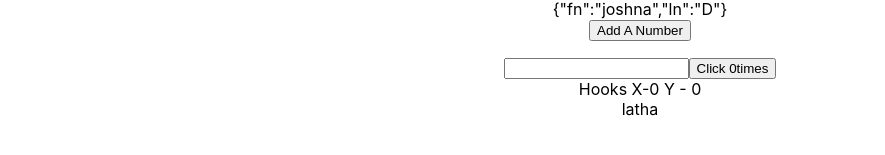
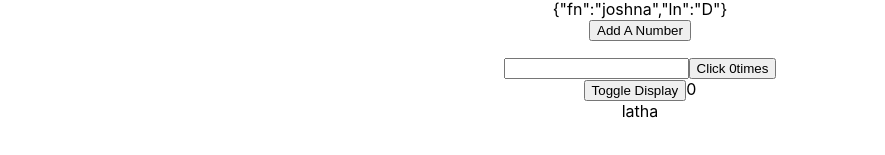
Before and after one commit to lathadkc/myfirstreact, a React (Create React App) app: page / in a window 1280 px wide. Shown: the part 193-348 px from the top of the page, without its empty margins (0-885 px from the left). Built offline with nearby package versions, Linux system fonts and the light colour scheme.

Commit message:
added useEffect cleanUp code

```diff
--- a/src/App.js
+++ b/src/App.js
@@ -6,6 +6,7 @@
 import HookCounter4 from './components/HookCounter4';
 import HookCounterOne from './components/HookCounterOne';
 import HookMouse from './components/Hook Mouse';
+import MouseContainer from './components/MouseContainer';
 
 
 function App() {
@@ -15,7 +16,8 @@
     <HookcounterThree></HookcounterThree>
     <HookCounter4></HookCounter4>
     <HookCounterOne></HookCounterOne>
-    <HookMouse></HookMouse>
+  {/* <HookMouse></HookMouse> */}
+  <MouseContainer></MouseContainer>
         latha
     </div>
   );
--- /dev/null
+++ b/src/components/MouseContainer.js
@@ -0,0 +1,15 @@
+import React, { useState } from 'react'
+import HookMouse from './Hook Mouse'
+
+const MouseContainer = () => {
+    const [display, setDisplay] = useState(0)
+
+    return (
+        <div>
+            <button onClick = {() => setDisplay(!display) } >Toggle Display</button>
+            { display && <HookMouse/>}
+        </div>
+    )
+}
+
+export default MouseContainer
```
